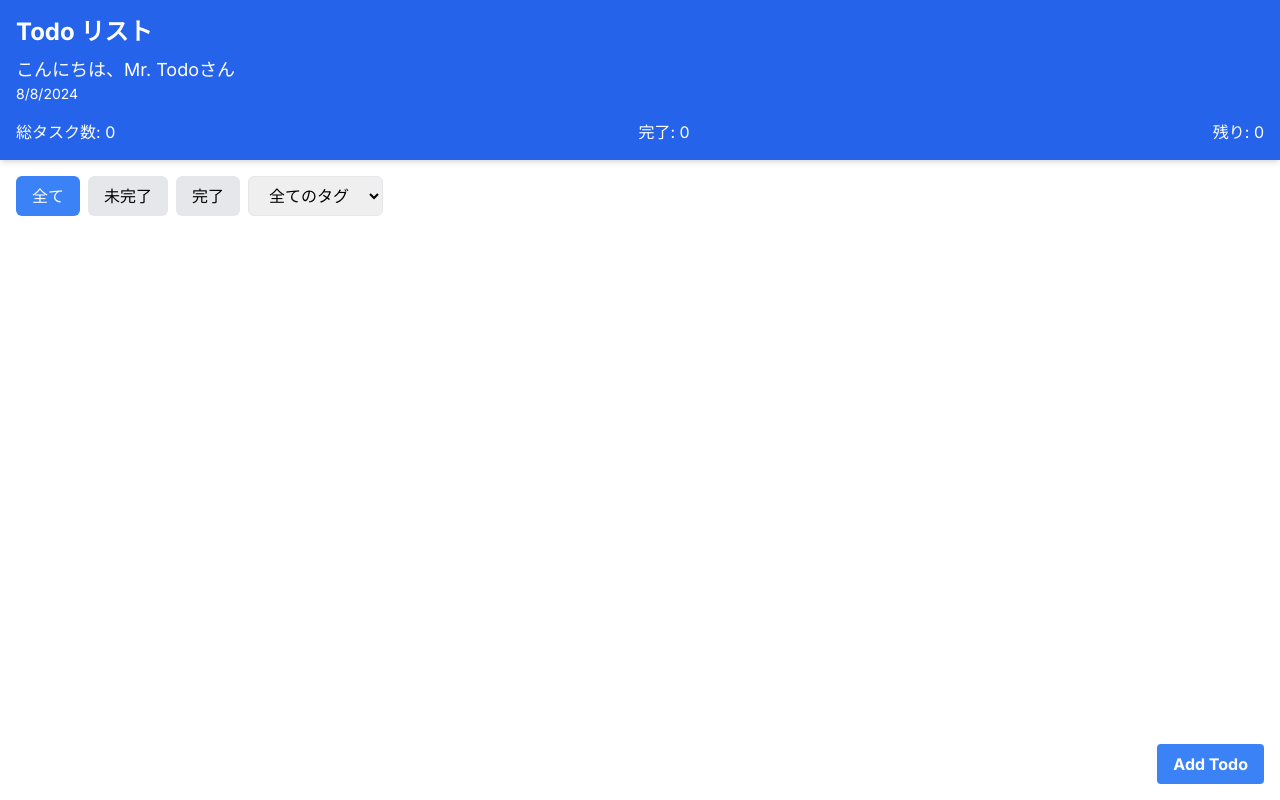
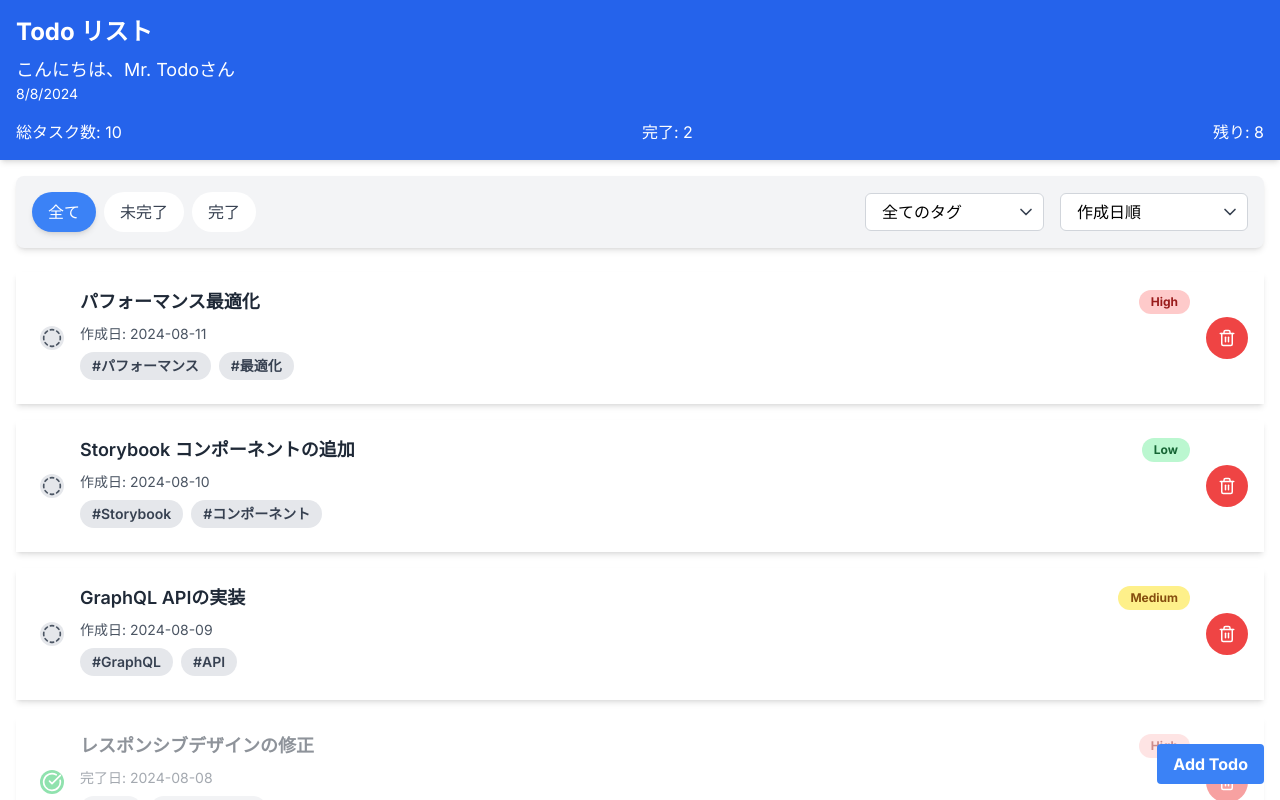
Before and after one commit to ca-terumi-k/jest-next-tutorial, a Next.js app: page / in a window 1280 px wide. Built offline with nearby package versions, Linux system fonts and the light colour scheme.

Commit message:
update functions and desing

```diff
--- a/app/TodoContext.tsx
+++ b/app/TodoContext.tsx
@@ -15,56 +15,176 @@ const LOCAL_STORAGE_KEY = "todos";
 export interface TodoContextType {
     toggleTodo(toggleTodo: any): unknown;
     setFilter(setFilter: any): unknown;
-    todos: Todo[];
-    setTodos: React.Dispatch<React.SetStateAction<Todo[]>>;
+    todos: Todo[] | null;
+    setTodos: React.Dispatch<React.SetStateAction<Todo[] | null>>;
     updateTodo: (updatedTodo: Todo) => void;
     addTodo: (newTodo: Omit<Todo, "id">) => void;
     deleteTodo: (id: number) => void;
+    isLoading: boolean;
+    getTags: () => string[];
 }
 
 export const TodoContext = createContext<TodoContextType | undefined>(
     undefined
 );
 
+const defaultTodos: Todo[] = [
+    {
+        id: 1,
+        title: "React Hooksのリファクタリング",
+        completed: false,
+        createdAt: "2024-08-02",
+        completedAt: null,
+        priority: "High",
+        tags: ["React", "リファクタリング"],
+    },
+    {
+        id: 2,
+        title: "CSSアニメーションの最適化",
+        completed: true,
+        createdAt: "2024-08-03",
+        completedAt: "2024-08-05",
+        priority: "Medium",
+        tags: ["CSS", "パフォーマンス"],
+    },
+    {
+        id: 3,
+        title: "TypeScriptの型定義の見直し",
+        completed: false,
+        createdAt: "2024-08-04",
+        completedAt: null,
+        priority: "High",
+        tags: ["TypeScript"],
+    },
+    {
+        id: 4,
+        title: "Webpack設定の最適化",
+        completed: false,
+        createdAt: "2024-08-05",
+        completedAt: null,
+        priority: "Medium",
+        tags: ["Webpack", "ビルド最適化"],
+    },
+    {
+        id: 5,
+        title: "Jest単体テストの追加",
+        completed: false,
+        createdAt: "2024-08-06",
+        completedAt: null,
+        priority: "Medium",
+        tags: ["テスト", "Jest"],
+    },
+    {
+        id: 6,
+        title: "アクセシビリティ改善",
+        completed: false,
+        createdAt: "2024-08-07",
+        completedAt: null,
+        priority: "High",
+        tags: ["a11y", "WCAG"],
+    },
+    {
+        id: 7,
+        title: "レスポンシブデザインの修正",
+        completed: true,
+        createdAt: "2024-08-08",
+        completedAt: "2024-08-10",
+        priority: "High",
+        tags: ["CSS", "レスポンシブ"],
+    },
+    {
+        id: 8,
+        title: "GraphQL APIの実装",
+        completed: false,
+        createdAt: "2024-08-09",
+        completedAt: null,
+        priority: "Medium",
+        tags: ["GraphQL", "API"],
+    },
+    {
+        id: 9,
+        title: "Storybook コンポーネントの追加",
+        completed: false,
+        createdAt: "2024-08-10",
+        completedAt: null,
+        priority: "Low",
+        tags: ["Storybook", "コンポーネント"],
+    },
+    {
+        id: 10,
+        title: "パフォーマンス最適化",
+        completed: false,
+        createdAt: "2024-08-11",
+        completedAt: null,
+        priority: "High",
+        tags: ["パフォーマンス", "最適化"],
+    },
+];
+
 export const TodoProvider: React.FC<{ children: React.ReactNode }> = ({
     children,
 }) => {
-    const [todos, setTodos] = useState<Todo[]>([]);
+    const [todos, setTodos] = useState<Todo[] | null>(null);
+    const [isLoading, setIsLoading] = useState(true);
 
-    // クライアントサイドでのみ localStorage からデータを読み込む
     useEffect(() => {
-        const storedTodos = localStorage.getItem(LOCAL_STORAGE_KEY);
-        if (storedTodos) {
-            setTodos(JSON.parse(storedTodos) as Todo[]);
-        }
+        const initializeTodos = () => {
+            const storedTodos = localStorage.getItem(LOCAL_STORAGE_KEY);
+            if (!storedTodos) {
+                localStorage.setItem(
+                    LOCAL_STORAGE_KEY,
+                    JSON.stringify(defaultTodos)
+                );
+                setTodos(defaultTodos);
+            } else {
+                setTodos(JSON.parse(storedTodos));
+            }
+            setIsLoading(false);
+        };
+
+        initializeTodos();
     }, []);
 
-    // todos の変更を監視し、localStorage に保存
     useEffect(() => {
-        localStorage.setItem(LOCAL_STORAGE_KEY, JSON.stringify(todos));
+        if (todos !== null) {
+            localStorage.setItem(LOCAL_STORAGE_KEY, JSON.stringify(todos));
+        }
     }, [todos]);
 
     const updateTodo = useCallback((updatedTodo: Todo) => {
         setTodos((prevTodos) =>
-            prevTodos.map((todo) =>
-                todo.id === updatedTodo.id ? updatedTodo : todo
-            )
+            prevTodos
+                ? prevTodos.map((todo) =>
+                      todo.id === updatedTodo.id ? updatedTodo : todo
+                  )
+                : null
         );
     }, []);
 
     const addTodo = useCallback((newTodo: Omit<Todo, "id">) => {
         setTodos((prevTodos) => {
-            const newId =
-                prevTodos.length > 0
-                    ? Math.max(...prevTodos.map((t) => t.id)) + 1
-                    : 1;
+            if (!prevTodos) return [{ ...newTodo, id: 1 }];
+            const newId = Math.max(...prevTodos.map((t) => t.id)) + 1;
             return [...prevTodos, { ...newTodo, id: newId }];
         });
     }, []);
 
     const deleteTodo = useCallback((id: number) => {
-        setTodos((prevTodos) => prevTodos.filter((todo) => todo.id !== id));
+        setTodos((prevTodos) =>
+            prevTodos ? prevTodos.filter((todo) => todo.id !== id) : null
+        );
     }, []);
+
+    const getTags = useCallback(() => {
+        if (!todos) return [];
+        const tagSet = new Set<string>();
+        todos.forEach((todo) => {
+            if (todo.tags) {
+                todo.tags.forEach((tag) => tagSet.add(tag));
+            }
+        });
+        return Array.from(tagSet);
+    }, [todos]);
 
     return (
         <TodoContext.Provider
@@ -76,6 +196,8 @@ export const TodoProvider: React.FC<{ children: React.ReactNode }> = ({
                 deleteTodo,
                 toggleTodo: () => {},
                 setFilter: () => {},
+                isLoading,
+                getTags,
             }}
         >
             {children}
@@ -92,15 +214,16 @@ export const useTodo = () => {
 };
 
 export const useTodoHeader = (userName: string): TodoHeaderProps => {
-    const { todos } = useTodo();
+    const { todos, isLoading } = useTodo();
 
     return useMemo(
         () => ({
-            totalTodos: todos.length,
-            completedTodos: todos.filter((todo) => todo.completed).length,
+            totalTodos: todos?.length ?? 0,
+            completedTodos: todos?.filter((todo) => todo.completed).length ?? 0,
             userName,
             currentDate: new Date(),
+            isLoading,
         }),
-        [todos, userName]
+        [todos, userName, isLoading]
     );
 };
--- a/app/components/AddTodoForm.tsx
+++ b/app/components/AddTodoForm.tsx
@@ -5,12 +5,14 @@ import { Todo, Priority } from "@/types/Todo";
 const priorityOptions: Priority[] = ["Low", "Medium", "High"];
 
 export default function AddTodoForm() {
-    const { addTodo } = useTodo();
+    const { addTodo, getTags } = useTodo();
     const [isOpen, setIsOpen] = useState(false);
     const [title, setTitle] = useState("");
     const [priority, setPriority] = useState<Todo["priority"]>("Medium");
     const [tags, setTags] = useState<string[]>([]);
     const [newTag, setNewTag] = useState("");
+
+    const availableTags = getTags();
 
     const handleSubmit = (e: React.FormEvent) => {
         e.preventDefault();
@@ -19,9 +21,9 @@ export default function AddTodoForm() {
                 title: title.trim(),
                 createdAt: new Date().toISOString(),
                 priority,
-                tags,
-                completed: false, // デフォルト値を設定
-                completedAt: null, // デフォルト値を設定
+                tags: tags, // タグの配列をそのまま使用
+                completed: false,
+                completedAt: null,
             };
             addTodo(newTodo);
             setTitle("");
@@ -113,7 +115,13 @@ export default function AddTodoForm() {
                                         }
                                         className="shadow appearance-none border rounded w-full py-2 px-3 text-gray-700 leading-tight focus:outline-none focus:shadow-outline"
                                         placeholder="Add a tag"
+                                        list="availableTags"
                                     />
+                                    <datalist id="availableTags">
+                                        {availableTags.map((tag) => (
+                                            <option key={tag} value={tag} />
+                                        ))}
+                                    </datalist>
                                     <button
                                         type="button"
                                         onClick={handleAddTag}
--- a/app/components/TodoItem.tsx
+++ b/app/components/TodoItem.tsx
@@ -7,9 +7,11 @@ import { useTodo } from "@/app/TodoContext";
 export default function TodoItem({
     todo,
     onComplete,
+    onDelete,
 }: {
     todo: Todo;
     onComplete: (id: number) => void;
+    onDelete: () => void;
 }) {
     const controls = useAnimation();
     const { deleteTodo } = useTodo();
@@ -45,7 +47,7 @@ export default function TodoItem({
     const handleDelete = async () => {
         try {
             await controls.start({ x: "-100%", opacity: 0 });
-            deleteTodo(todo.id);
+            onDelete();
         } catch (err) {
             console.error(err);
             controls.start({ x: 0, opacity: 1 });
@@ -100,11 +102,11 @@ export default function TodoItem({
                     </h3>
                     <span
                         className={`px-3 py-1 text-xs font-bold rounded-full ${
-                            todo.priority === "low"
+                            todo.priority === "Low"
                                 ? "bg-green-200 text-green-800"
-                                : todo.priority === "medium"
+                                : todo.priority === "Medium"
                                 ? "bg-yellow-200 text-yellow-800"
-                                : todo.priority === "high"
+                                : todo.priority === "High"
                                 ? "bg-red-200 text-red-800"
                                 : "bg-gray-200 text-gray-800"
                         }`}
--- a/app/components/TodoList.tsx
+++ b/app/components/TodoList.tsx
@@ -1,36 +1,27 @@
-// TodoList.tsx
 "use client";
-import React, { useEffect, useMemo, useState } from "react";
+import React, { useMemo, useState } from "react";
 import { Todo } from "@/types/Todo";
 import TodoItem from "@/app/components/TodoItem";
 import Toast from "@/app/components/Toast";
 import { useTodo } from "@/app/TodoContext";
-
-export type TodoListProps = {
-    todos: Todo[];
-    onTodoUpdate: (updatedTodo: Todo) => void;
-};
+import { ChevronDown } from "lucide-react";
 
 type FilterType = "all" | "completed" | "active";
+type SortType = "createdAt" | "priorityAsc" | "priorityDesc";
 
-export default function TodoList({
-    todos: initialTodos,
-    onTodoUpdate,
-}: {
-    todos: Todo[];
-    onTodoUpdate: (updatedTodo: Todo) => void;
-}) {
-    const [todos, setTodos] = useState(initialTodos);
+export default function TodoList() {
+    const { todos, updateTodo, deleteTodo, isLoading, getTags } = useTodo();
     const [toast, setToast] = useState<{
         message: string;
         type: "success" | "error" | "info";
     } | null>(null);
     const [filter, setFilter] = useState<FilterType>("all");
     const [tagFilter, setTagFilter] = useState<string | null>(null);
+    const [sortBy, setSortBy] = useState<SortType>("createdAt");
 
     const handleDelete = (id: number) => {
         try {
-            setTodos(todos.filter((todo) => todo.id !== id));
+            deleteTodo(id);
             setToast({
                 message: "タスクが正常に削除されました",
                 type: "success",
@@ -45,11 +36,13 @@ export default function TodoList({
     };
 
     const handleComplete = (id: number) => {
-        const updatedTodo = todos.find((todo) => todo.id === id);
-        if (updatedTodo) {
-            updatedTodo.completed = !updatedTodo.completed;
-            setTodos([...todos]);
-            onTodoUpdate(updatedTodo);
+        const todoToUpdate = todos?.find((todo) => todo.id === id);
+        if (todoToUpdate) {
+            const updatedTodo = {
+                ...todoToUpdate,
+                completed: !todoToUpdate.completed,
+            };
+            updateTodo(updatedTodo);
         }
     };
 
@@ -61,8 +54,10 @@ export default function TodoList({
         setTagFilter(tag);
     };
 
-    const filteredTodos = useMemo(() => {
-        return todos.filter((todo) => {
+    const filteredAndSortedTodos = useMemo(() => {
+        if (!todos) return [];
+        return todos
+            .filter((todo) => {
                 const matchesCompletionFilter =
                     filter === "all" ||
                     (filter === "completed" && todo.completed) ||
@@ -72,10 +67,25 @@ export default function TodoList({
                     !tagFilter || (todo.tags && todo.tags.includes(tagFilter));
 
                 return matchesCompletionFilter && matchesTagFilter;
+            })
+            .sort((a, b) => {
+                if (sortBy === "priorityAsc" || sortBy === "priorityDesc") {
+                    const priorityOrder = { High: 3, Medium: 2, Low: 1 };
+                    const comparison =
+                        priorityOrder[a.priority] - priorityOrder[b.priority];
+                    return sortBy === "priorityAsc" ? comparison : -comparison;
+                } else if (sortBy === "createdAt") {
+                    return (
+                        new Date(b.createdAt).getTime() -
+                        new Date(a.createdAt).getTime()
+                    );
+                }
+                return 0;
             });
-    }, [todos, filter, tagFilter]);
+    }, [todos, filter, tagFilter, sortBy]);
 
     const availableTags = useMemo(() => {
+        if (!todos) return [];
         const tags = new Set<string>();
         todos.forEach((todo) => {
             if (todo.tags) {
@@ -85,47 +95,43 @@ export default function TodoList({
         return Array.from(tags);
     }, [todos]);
 
+    if (isLoading) {
+        return <div>Loading...</div>;
+    }
+
+    if (!todos) {
+        return <div>No todos available</div>;
+    }
+
     return (
         <div className="container mx-auto p-4 overflow-auto">
-            {/* toggleで完了, 未完了のフィルタリングをしたい */}
-            <div className="flex">
-                <div className="mb-4 space-x-2" data-testid="filter_btn">
+            <div className="flex flex-col sm:flex-row justify-between items-start sm:items-center space-y-4 sm:space-y-0 sm:space-x-4 bg-gray-100 p-4 rounded-lg shadow-md mb-6">
+                <div className="flex flex-wrap gap-2" data-testid="filter_btn">
+                    {["all", "active", "completed"].map((filterType) => (
                         <button
-                        className={`px-4 py-2 rounded-md ${
-                            filter === "all"
-                                ? "bg-blue-500 text-white"
-                                : "bg-gray-200"
+                            key={filterType}
+                            className={`px-4 py-2 rounded-full transition-colors duration-200 ${
+                                filter === filterType
+                                    ? "bg-blue-500 text-white shadow-md"
+                                    : "bg-white text-gray-700 hover:bg-gray-200"
                             }`}
-                        onClick={() => handleFilterChange("all")}
+                            onClick={() =>
+                                handleFilterChange(filterType as FilterType)
+                            }
                         >
-                        全て
+                            {filterType === "all"
+                                ? "全て"
+                                : filterType === "active"
+                                ? "未完了"
+                                : "完了"}
                         </button>
-                    <button
-                        className={`px-4 py-2 rounded-md ${
-                            filter === "active"
-                                ? "bg-blue-500 text-white"
-                                : "bg-gray-200"
-                        }`}
-                        onClick={() => handleFilterChange("active")}
-                    >
-                        未完了
-                    </button>
-                    <button
-                        className={`px-4 py-2 rounded-md ${
-                            filter === "completed"
-                                ? "bg-blue-500 text-white"
-                                : "bg-gray-200"
-                        }`}
-                        onClick={() => handleFilterChange("completed")}
-                    >
-                        完了
-                    </button>
+                    ))}
                 </div>
-                <div className="mb-4 space-x-2 ml-2">
-                    {/* tagを横に並べて選択できるように */}
-                    <div className="mb-4">
+
+                <div className="flex flex-col sm:flex-row space-y-2 sm:space-y-0 sm:space-x-4 w-full sm:w-auto">
+                    <div className="relative">
                         <select
-                            className="px-4 py-2 rounded-md border"
+                            className="appearance-none bg-white border border-gray-300 rounded-md px-4 py-2 pr-8 leading-tight focus:outline-none focus:border-blue-500 transition-colors duration-200"
                             onChange={(e) =>
                                 handleTagFilterChange(e.target.value || null)
                             }
@@ -138,16 +144,39 @@ export default function TodoList({
                                 </option>
                             ))}
                         </select>
+                        <div className="pointer-events-none absolute inset-y-0 right-0 flex items-center px-2 text-gray-700">
+                            <ChevronDown size={20} />
+                        </div>
+                    </div>
+
+                    <div className="relative">
+                        <select
+                            className="appearance-none bg-white border border-gray-300 rounded-md px-4 py-2 pr-8 leading-tight focus:outline-none focus:border-blue-500 transition-colors duration-200"
+                            onChange={(e) => setSortBy(e.target.value)}
+                            value={sortBy}
+                        >
+                            <option value="createdAt">作成日順</option>
+                            <option value="priorityDesc">
+                                優先度（高 → 低）
+                            </option>
+                            <option value="priorityAsc">
+                                優先度（低 → 高）
+                            </option>
+                        </select>
+                        <div className="pointer-events-none absolute inset-y-0 right-0 flex items-center px-2 text-gray-700">
+                            <ChevronDown size={20} />
+                        </div>
                     </div>
                 </div>
             </div>
 
             <ul className="space-y-4">
-                {filteredTodos.map((todo) => (
+                {filteredAndSortedTodos.map((todo) => (
                     <TodoItem
                         key={todo.id}
                         todo={todo}
                         onComplete={() => handleComplete(todo.id)}
+                        onDelete={() => handleDelete(todo.id)}
                     />
                 ))}
             </ul>
```
Also changed, not shown: 1 other file (tests, documents, lock files or other folders). Lines whose indentation alone changed are shown as unchanged.
